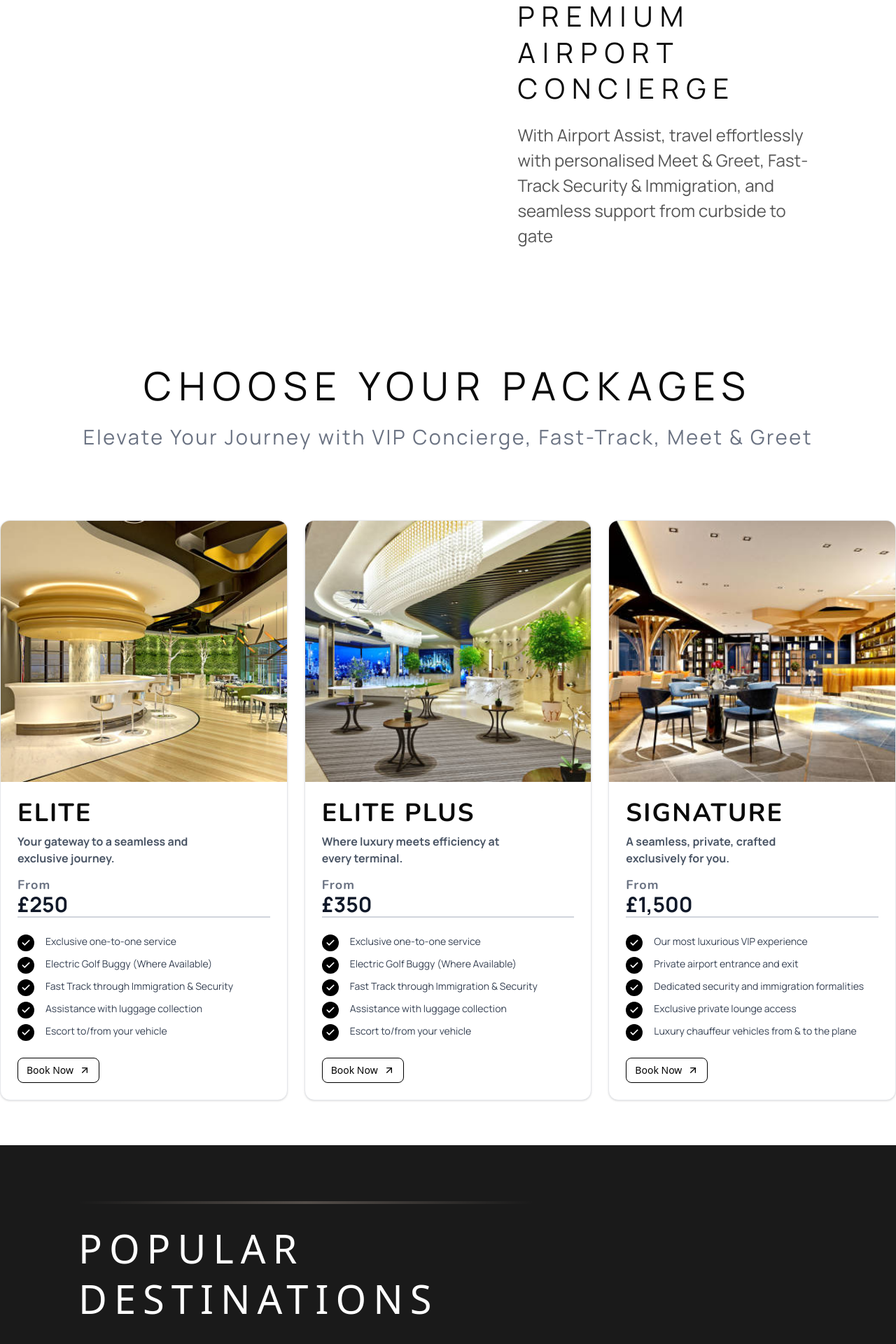
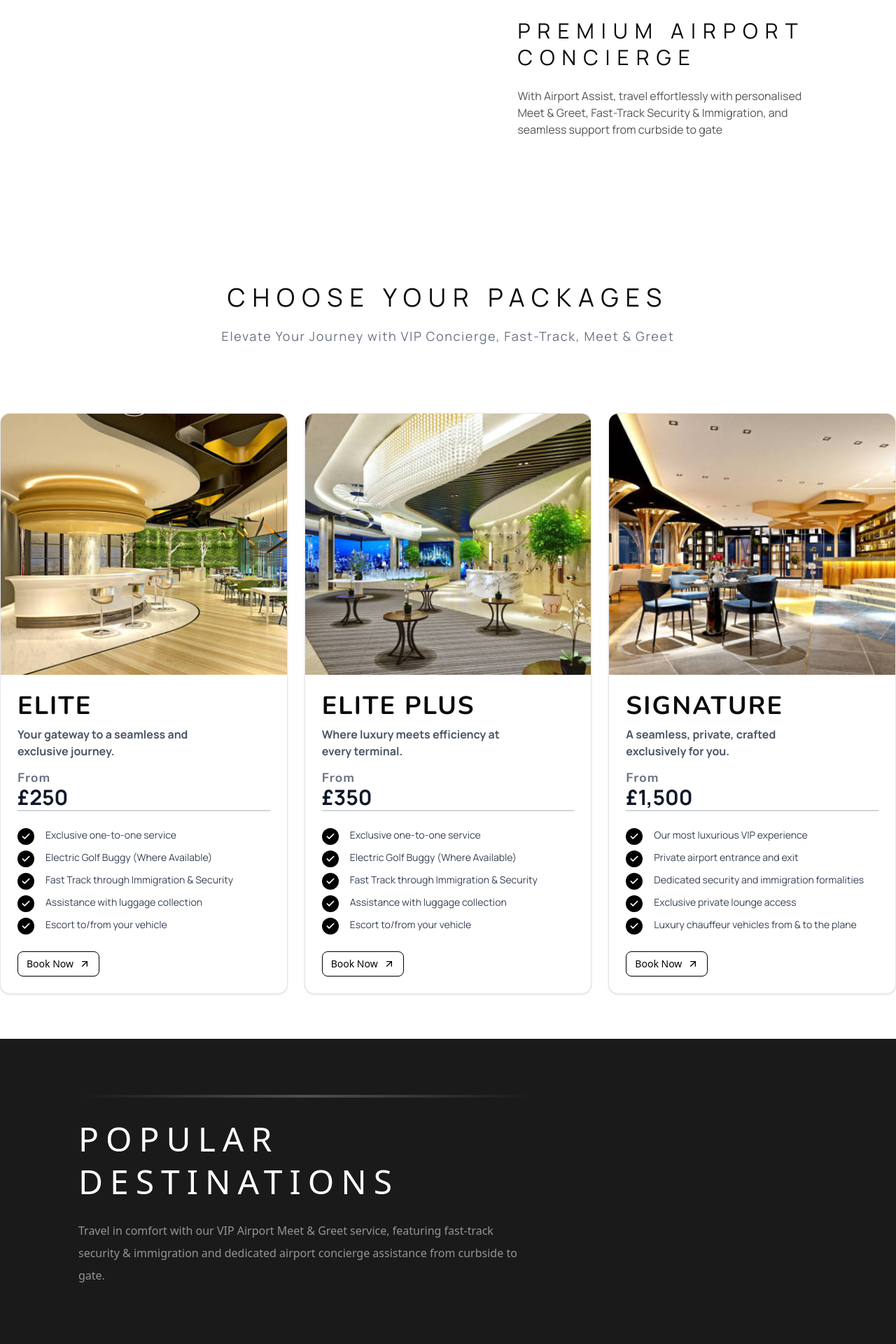
Before and after one commit to abdelkodosfathy/airport-assist, a Next.js app: page / in a window 1280 px wide. Shown: the part 2540-4460 px from the top of the page at 70% size. Built offline with nearby package versions, Linux system fonts and the light colour scheme.

Commit message:
edited home page style

```diff
--- a/app/page.tsx
+++ b/app/page.tsx
@@ -47,7 +47,7 @@ export default function HomePage() {
 
           {/* Right Text */}
           <div className="flex-1 h-full">
-            <p className="font-[Manrope] font-normal max-w-140 text-[1rem] leading-[150%] text-[#959595] max-w-md:">
+            <p className="font-[Manrope] font-normal max-w-140 text-md leading-[150%] text-[#959595] max-w-md:">
               AIRPORT Assists Private Travel Division provides discreet, luxury
               concierge travel for VIP clients worldwide.
             </p>
@@ -86,10 +86,10 @@ export default function HomePage() {
       <PopularDestinations />
       <PrivateSuites />
       <section className="min-h-screen px-28 py-16 flex flex-col items-center">
-        <h2 className="font-manrope text-center font-normal text-[56px] leading-[100%] tracking-[10px] uppercase">
+        <h2 className="font-manrope text-center font-normal text-4xl leading-[100%] tracking-[10px] uppercase">
           Discover exclusive content
         </h2>
-        <p className="font-manrope mx-auto w-[776px] pt-6 text-[rgb(122,122,122)] font-normal text-[28px] leading-[150%] tracking-[0.1em] text-center">
+        <p className="font-manrope mx-auto w-[776px] pt-6 text-[rgb(122,122,122)] font-normal text-lg leading-[150%] tracking-[0.1em] text-center">
           Receive insider tips on VIP airport services, fast-track travel
           advice, and exclusive updates.
         </p>
--- a/components/ChoosePackages.tsx
+++ b/components/ChoosePackages.tsx
@@ -5,10 +5,10 @@ type Props = {};
 export default function ChoosePackages (props: Props) {
   return (
     <section>
-      <h1 className="pt-20 pb-6 text-center font-[Manrope] font-normal text-[56px] leading-[100%] tracking-[0.625rem] uppercase">
+      <h1 className="pt-20 pb-6 text-center font-[Manrope] font-normal text-4xl leading-[100%] tracking-[0.625rem] uppercase">
         CHOOSE YOUR PACKAGES
       </h1>
-      <p className="font-[Manrope] font-normal text-[29px] leading-[150%] tracking-[0.09em] text-center text-gray-500">
+      <p className="font-[Manrope] font-normal text-lg leading-[150%] tracking-[0.09em] text-center text-gray-500">
         Elevate Your Journey with VIP Concierge, Fast-Track, Meet & Greet
       </p>
       <div className="max-w-360 py-16 m-auto">
--- a/components/EnteringSection.tsx
+++ b/components/EnteringSection.tsx
@@ -92,11 +92,11 @@ export default function AirportInvitation({
 
         {/* ------------ LEFT TEXT ------------ */}
         <div className="flex-3">
-          <h2 className="font-[Manrope] font-normal text-[40px] leading-[128%] tracking-[10px] uppercase">
+          <h2 className="font-[Manrope] font-normal text-3xl leading-[128%] tracking-[10px] uppercase">
             {heading}
           </h2>
 
-          <p className="mt-6 font-[Manrope] font-normal text-[24px] leading-[150%] tracking-[9%] text-[#555] max-w-[520px]">
+          <p className="mt-6 font-[Manrope] font-normal text-md leading-[150%] tracking-[9%] text-[#555] max-w-[520px]">
             {content}
           </p>
         </div>
--- a/components/PopularDestinations.tsx
+++ b/components/PopularDestinations.tsx
@@ -112,11 +112,11 @@ export default function PopularDestinations() {
           "
         />
 
-        <h2 className="font-manrope font-normal text-[56px] leading-[128%] tracking-[10px] uppercase">
+        <h2 className="font-manrope font-normal text-5xl leading-[128%] tracking-[10px] uppercase">
           Popular Destinations
         </h2>
 
-        <p className="font-manrope font-normal text-[24px] leading-[32px] w-[650px] text-[#959595] mt-6">
+        <p className="font-manrope font-normal text-md leading-8 w-162.5 text-[#959595] mt-6">
           Travel in comfort with our VIP Airport Meet & Greet service, featuring
           fast-track security & immigration and dedicated airport concierge
           assistance from curbside to gate.
--- a/components/PrivateSuits.tsx
+++ b/components/PrivateSuits.tsx
@@ -114,11 +114,11 @@ export default function PrivateSuites() {
           "
         />
 
-        <h2 className="font-manrope font-normal text-[56px] leading-[128%] tracking-[10px] uppercase">
+        <h2 className="font-manrope font-normal text-5xl leading-[128%] tracking-[10px] uppercase">
           PRIVATE SUITS
         </h2>
 
-        <p className="font-manrope font-normal text-[24px] leading-[32px] w-[600px] text-[#959595] mt-6">
+        <p className="font-manrope font-normal text-md leading-8 w-150 text-[#959595] mt-6">
           Our most exclusive service, delivering the highest level of luxury
           airport assistance in over 500 destinations worldwide.
         </p>
```
